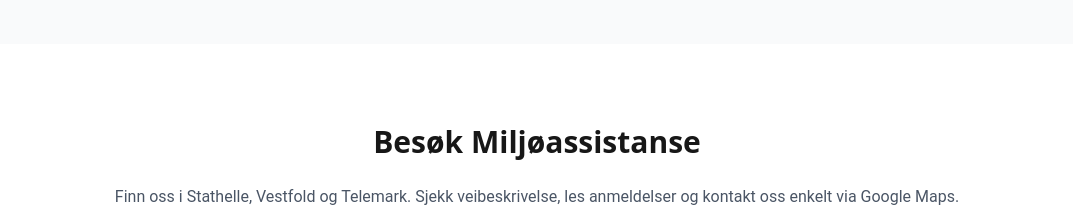
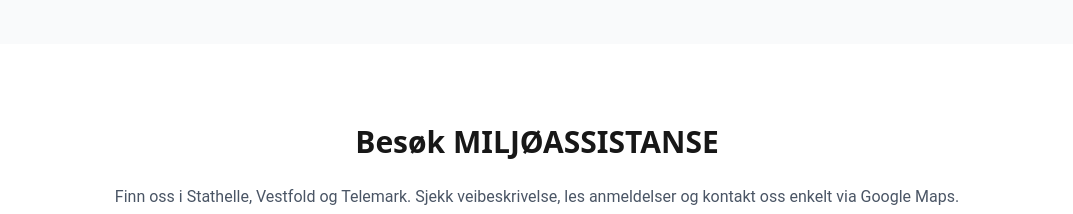
Before and after one commit to aljongarde1197/miljoassitanse-rework, a Next.js app: page / in a window 1280 px wide. Shown: the part 1580-1794 px from the top of the page, without its empty margins (103-1176 px from the left). Built offline with nearby package versions, Linux system fonts and the light colour scheme.

Commit message:
re update

```diff
--- a/src/app/components/Footer.js
+++ b/src/app/components/Footer.js
@@ -76,7 +76,7 @@
       <div className="border-t border-white/20 py-6 text-center text-sm opacity-90">
         <p>
           {/* © {year ?? "..."} {footerText.companyName}. {footerText.rights} */}
-          © {year ?? "..."} Miljøassistanse. {footerText.rights}
+          © {year ?? "..."} MILJØASSISTANSE. {footerText.rights}
         </p>
       </div>
     </footer>
--- a/src/app/components/Map.js
+++ b/src/app/components/Map.js
@@ -62,7 +62,7 @@
           }`}
         >
           <h3 className="font-semibold text-lg flex items-center gap-2">
-            <MapPinIcon className="w-5 h-5 text-primary" /> Miljøassistanse
+            <MapPinIcon className="w-5 h-5 text-primary uppercase" /> Miljøassistanse
           </h3>
           <p className="text-gray-600 text-sm mt-1">{mapText.addressLine}</p>
           <a
--- a/translations.js
+++ b/translations.js
@@ -247,14 +247,14 @@
 
   Map: {
   no: {
-    heading: "Besøk Miljøassistanse",
+    heading: "Besøk MILJØASSISTANSE",
     description:
       "Finn oss i Stathelle, Vestfold og Telemark. Sjekk veibeskrivelse, les anmeldelser og kontakt oss enkelt via Google Maps.",
     addressLine: "Herreveien 57, 3962 Stathelle",
     openMap: "Åpne i Google Maps",
   },
   en: {
-    heading: "Visit Environmental Assistance",
+    heading: "Visit MILJØASSISTANSE",
     description:
       "Find us in Stathelle, Vestfold and Telemark. Check directions, read reviews, and contact us easily via Google Maps.",
     addressLine: "Herreveien 57, 3962 Stathelle",
```
